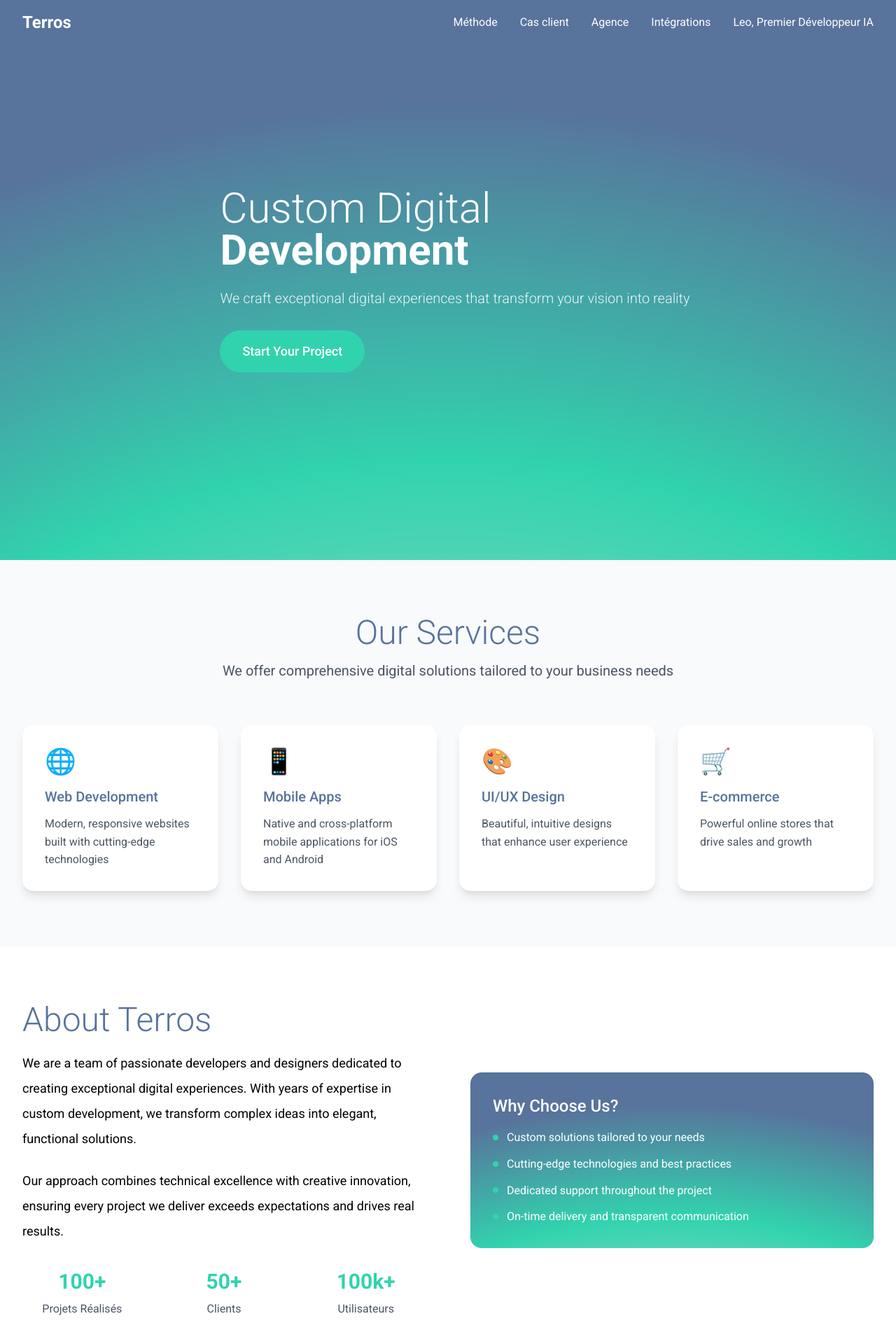
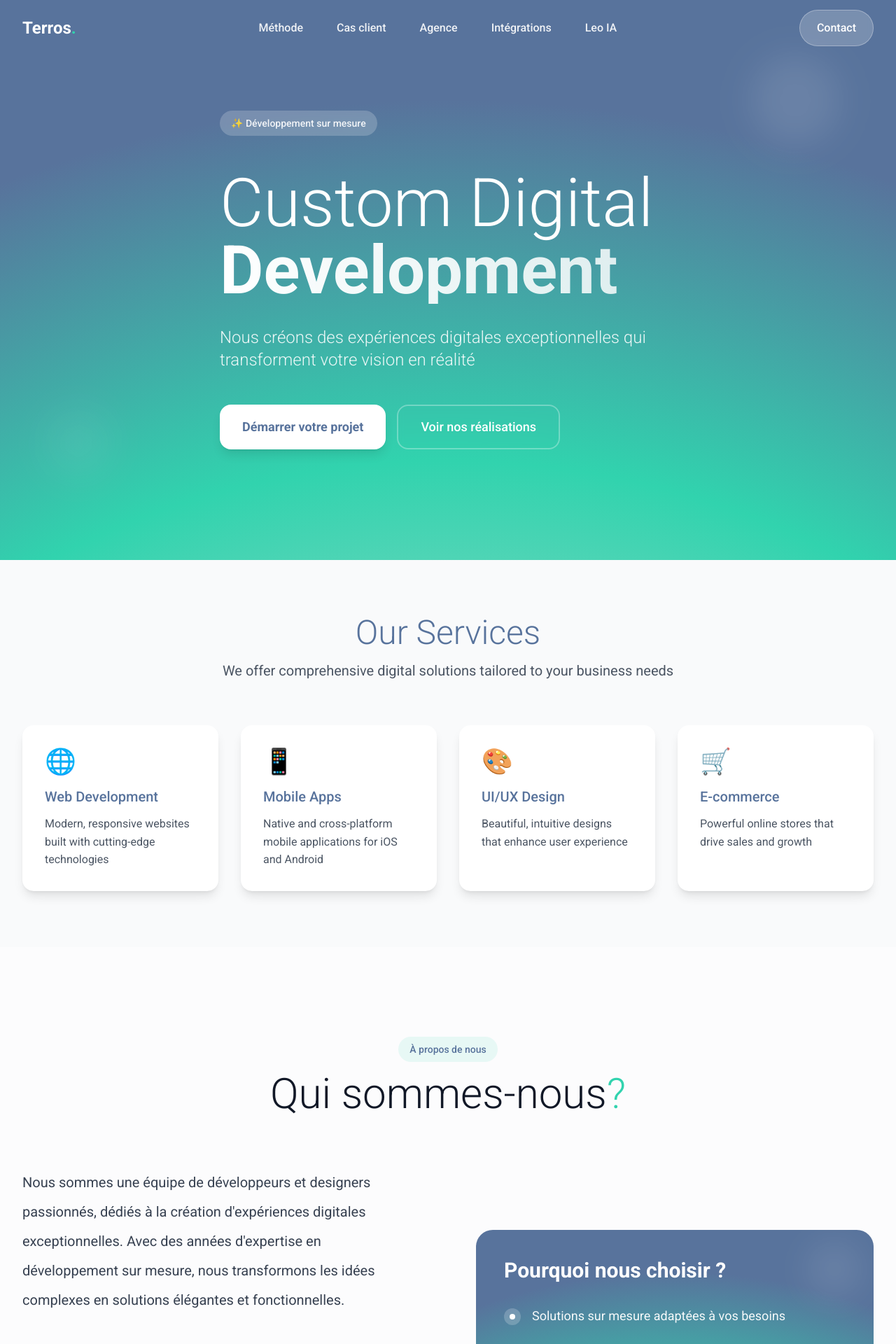
Before and after one commit to charlotteforte/testtest, a React (Vite) app: page / in a window 1280 px wide. Shown: the top 1920 px of the page at 70% size. Built offline with nearby package versions, Linux system fonts and the light colour scheme.

Commit message:
helloleo: feat: upgrade website design with modern, webyansh-inspired layout and animations

```diff
--- a/src/components/About.tsx
+++ b/src/components/About.tsx
@@ -6,23 +6,37 @@ const About = () => {
   const description = useRef<HTMLDivElement>(null)
   const isInView = useInView(description)
 
-  const phrase = "We are a team of passionate developers and designers dedicated to creating exceptional digital experiences. With years of expertise in custom development, we transform complex ideas into elegant, functional solutions."
-  const paragraph = "Our approach combines technical excellence with creative innovation, ensuring every project we deliver exceeds expectations and drives real results."
+  const phrase = "Nous sommes une équipe de développeurs et designers passionnés, dédiés à la création d'expériences digitales exceptionnelles. Avec des années d'expertise en développement sur mesure, nous transformons les idées complexes en solutions élégantes et fonctionnelles."
+  const paragraph = "Notre approche combine excellence technique et innovation créative, garantissant que chaque projet livré dépasse les attentes et génère des résultats concrets."
 
   return (
-    <section id="about" className="py-20 bg-white">
+    <section id="about" className="py-32 bg-gray-50/50">
       <div className="max-w-7xl mx-auto px-4 sm:px-6 lg:px-8">
-        <div className="grid grid-cols-1 lg:grid-cols-2 gap-16 items-center">
+        {/* Section Header */}
+        <motion.div
+          initial={{ opacity: 0, y: 30 }}
+          whileInView={{ opacity: 1, y: 0 }}
+          viewport={{ once: true }}
+          className="text-center mb-20"
+        >
+          <span className="inline-block px-4 py-2 bg-terros-mint/10 text-terros-blue rounded-full text-sm font-medium mb-4">
+            À propos de nous
+          </span>
+          <h2 className="text-5xl md:text-6xl font-light text-gray-900 mb-6">
+            Qui sommes-nous
+            <span className="text-terros-mint">?</span>
+          </h2>
+        </motion.div>
+
+        <div className="grid grid-cols-1 lg:grid-cols-2 gap-20 items-center">
           <motion.div
             ref={description}
             initial={{ opacity: 0, x: -50 }}
             whileInView={{ opacity: 1, x: 0 }}
             viewport={{ once: true }}
+            className="space-y-8"
           >
-            <h2 className="text-4xl md:text-5xl font-light text-terros-blue mb-6">
-              About Terros
-            </h2>
-            <div className="text-lg text-black mb-6">
+            <div className="text-xl text-gray-700 leading-relaxed">
               <p>
                 {phrase.split(" ").map((word: string, index: number) => (
                   <span key={index} className="inline-block overflow-hidden">
@@ -38,7 +52,8 @@ const About = () => {
                 ))}
               </p>
             </div>
-            <div className="text-lg text-black mb-8">
+
+            <div className="text-xl text-gray-700 leading-relaxed">
               <p>
                 {paragraph.split(" ").map((word: string, index: number) => (
                   <span key={index} className="inline-block overflow-hidden">
@@ -54,19 +69,26 @@ const About = () => {
                 ))}
               </p>
             </div>
-            <div className="grid grid-cols-3 gap-8">
-              <div className="text-center">
-                <div className="text-3xl font-bold text-terros-mint mb-2">100+</div>
-                <div className="text-gray-600">Projets Réalisés</div>
-              </div>
-              <div className="text-center">
-                <div className="text-3xl font-bold text-terros-mint mb-2">50+</div>
-                <div className="text-gray-600">Clients</div>
-              </div>
-              <div className="text-center">
-                <div className="text-3xl font-bold text-terros-mint mb-2">100k+</div>
-                <div className="text-gray-600">Utilisateurs</div>
-              </div>
+
+            {/* Stats */}
+            <div className="grid grid-cols-3 gap-8 pt-8">
+              {[
+                { number: "100+", label: "Projets Réalisés" },
+                { number: "50+", label: "Clients" },
+                { number: "100k+", label: "Utilisateurs" }
+              ].map((stat, index) => (
+                <motion.div
+                  key={index}
+                  initial={{ opacity: 0, y: 20 }}
+                  whileInView={{ opacity: 1, y: 0 }}
+                  viewport={{ once: true }}
+                  transition={{ delay: index * 0.1 }}
+                  className="text-center"
+                >
+                  <div className="text-4xl font-bold text-terros-blue mb-2">{stat.number}</div>
+                  <div className="text-gray-600 font-medium">{stat.label}</div>
+                </motion.div>
+              ))}
             </div>
           </motion.div>
 
@@ -76,32 +98,62 @@ const About = () => {
             viewport={{ once: true }}
             className="relative"
           >
+            {/* Main card */}
             <div
-              className="rounded-2xl p-8 text-white"
+              className="rounded-3xl p-10 text-white relative overflow-hidden"
               style={{
                 background: 'radial-gradient(134.26% 206.72% at 50% 224.56%, #7ED7C1 46.6%, #31D3AE 68.83%, #58739C 100%)'
               }}
             >
-              <h3 className="text-2xl font-medium mb-4">Why Choose Us?</h3>
-              <ul className="space-y-3">
-                <li className="flex items-center">
-                  <span className="w-2 h-2 bg-terros-mint rounded-full mr-3"></span>
-                  Custom solutions tailored to your needs
-                </li>
-                <li className="flex items-center">
-                  <span className="w-2 h-2 bg-terros-mint rounded-full mr-3"></span>
-                  Cutting-edge technologies and best practices
-                </li>
-                <li className="flex items-center">
-                  <span className="w-2 h-2 bg-terros-mint rounded-full mr-3"></span>
-                  Dedicated support throughout the project
-                </li>
-                <li className="flex items-center">
-                  <span className="w-2 h-2 bg-terros-mint rounded-full mr-3"></span>
-                  On-time delivery and transparent communication
-                </li>
-              </ul>
+              {/* Floating elements */}
+              <div className="absolute top-4 right-4 w-20 h-20 bg-white/10 rounded-full blur-xl"></div>
+              <div className="absolute bottom-4 left-4 w-16 h-16 bg-white/5 rounded-full blur-xl"></div>
+
+              <div className="relative z-10">
+                <h3 className="text-3xl font-semibold mb-8">Pourquoi nous choisir ?</h3>
+                <div className="space-y-6">
+                  {[
+                    "Solutions sur mesure adaptées à vos besoins",
+                    "Technologies de pointe et meilleures pratiques",
+                    "Support dédié tout au long du projet",
+                    "Livraison ponctuelle et communication transparente"
+                  ].map((item, index) => (
+                    <motion.div
+                      key={index}
+                      initial={{ opacity: 0, x: -20 }}
+                      whileInView={{ opacity: 1, x: 0 }}
+                      viewport={{ once: true }}
+                      transition={{ delay: index * 0.1 }}
+                      className="flex items-start space-x-4"
+                    >
+                      <div className="w-6 h-6 bg-white/20 rounded-full flex items-center justify-center mt-1 flex-shrink-0">
+                        <div className="w-2 h-2 bg-white rounded-full"></div>
+                      </div>
+                      <span className="text-white/95 text-lg leading-relaxed">{item}</span>
+                    </motion.div>
+                  ))}
+                </div>
+              </div>
             </div>
+
+            {/* Floating card */}
+            <motion.div
+              initial={{ opacity: 0, y: 20 }}
+              whileInView={{ opacity: 1, y: 0 }}
+              viewport={{ once: true }}
+              transition={{ delay: 0.3 }}
+              className="absolute -bottom-6 -left-6 bg-white rounded-2xl p-6 shadow-2xl border border-gray-100"
+            >
+              <div className="flex items-center space-x-4">
+                <div className="w-12 h-12 bg-terros-mint/10 rounded-full flex items-center justify-center">
+                  <span className="text-terros-mint text-xl">⚡</span>
+                </div>
+                <div>
+                  <div className="font-semibold text-gray-900">Développement Rapide</div>
+                  <div className="text-gray-600 text-sm">Livraison en 2-4 semaines</div>
+                </div>
+              </div>
+            </motion.div>
           </motion.div>
         </div>
       </div>
--- a/src/components/Header.tsx
+++ b/src/components/Header.tsx
@@ -1,38 +1,81 @@
 import { motion } from 'framer-motion'
-import { useState } from 'react'
+import { useState, useEffect } from 'react'
 
 const Header = () => {
   const [isMenuOpen, setIsMenuOpen] = useState(false)
+  const [scrolled, setScrolled] = useState(false)
+
+  useEffect(() => {
+    const handleScroll = () => {
+      setScrolled(window.scrollY > 50)
+    }
+    window.addEventListener('scroll', handleScroll)
+    return () => window.removeEventListener('scroll', handleScroll)
+  }, [])
 
   return (
     <motion.header
       initial={{ y: -100 }}
       animate={{ y: 0 }}
-      className="fixed top-0 w-full z-50"
+      className={`fixed top-0 w-full z-50 transition-all duration-300 ${
+        scrolled ? 'bg-white/10 backdrop-blur-lg border-b border-white/20' : ''
+      }`}
     >
       <div className="max-w-7xl mx-auto px-4 sm:px-6 lg:px-8">
-        <div className="flex justify-between items-center h-16">
-          <div className="flex-shrink-0">
-            <h1 className="text-2xl font-bold text-white">Terros</h1>
-          </div>
+        <div className="flex justify-between items-center h-20">
+          <motion.div
+            className="flex-shrink-0"
+            whileHover={{ scale: 1.05 }}
+          >
+            <h1 className="text-2xl font-bold text-white">
+              Terros
+              <span className="text-terros-mint">.</span>
+            </h1>
+          </motion.div>
 
-          <nav className="hidden md:block">
-            <div className="ml-10 flex items-baseline space-x-8">
-              <a href="#methode" className="text-white hover:text-terros-mint transition-colors">Méthode</a>
-              <a href="#cas-client" className="text-white hover:text-terros-mint transition-colors">Cas client</a>
-              <a href="#agence" className="text-white hover:text-terros-mint transition-colors">Agence</a>
-              <a href="#integrations" className="text-white hover:text-terros-mint transition-colors">Intégrations</a>
-              <a href="#leo" className="text-white hover:text-terros-mint transition-colors">Leo, Premier Développeur IA</a>
+          <nav className="hidden lg:block">
+            <div className="flex items-center space-x-12">
+              {[
+                { href: "#methode", label: "Méthode" },
+                { href: "#cas-client", label: "Cas client" },
+                { href: "#agence", label: "Agence" },
+                { href: "#integrations", label: "Intégrations" },
+                { href: "#leo", label: "Leo IA" }
+              ].map((item, index) => (
+                <motion.a
+                  key={item.href}
+                  href={item.href}
+                  initial={{ opacity: 0, y: -20 }}
+                  animate={{ opacity: 1, y: 0 }}
+                  transition={{ delay: index * 0.1 }}
+                  className="text-white/90 hover:text-white transition-all duration-300 font-medium relative group"
+                >
+                  {item.label}
+                  <span className="absolute -bottom-1 left-0 w-0 h-0.5 bg-terros-mint transition-all duration-300 group-hover:w-full"></span>
+                </motion.a>
+              ))}
             </div>
           </nav>
 
-          <div className="md:hidden">
+          <motion.button
+            whileHover={{ scale: 1.05 }}
+            whileTap={{ scale: 0.95 }}
+            className="hidden md:block bg-white/20 backdrop-blur-sm text-white px-6 py-3 rounded-full font-medium hover:bg-white/30 transition-all duration-300 border border-white/30"
+          >
+            Contact
+          </motion.button>
+
+          <div className="lg:hidden">
             <button
               onClick={() => setIsMenuOpen(!isMenuOpen)}
-              className="text-white hover:text-terros-mint"
+              className="text-white hover:text-terros-mint transition-colors p-2"
             >
               <svg className="h-6 w-6" fill="none" viewBox="0 0 24 24" stroke="currentColor">
-                <path strokeLinecap="round" strokeLinejoin="round" strokeWidth={2} d="M4 6h16M4 12h16M4 18h16" />
+                {isMenuOpen ? (
+                  <path strokeLinecap="round" strokeLinejoin="round" strokeWidth={2} d="M6 18L18 6M6 6l12 12" />
+                ) : (
+                  <path strokeLinecap="round" strokeLinejoin="round" strokeWidth={2} d="M4 6h16M4 12h16M4 18h16" />
+                )}
               </svg>
             </button>
           </div>
@@ -43,14 +86,29 @@ const Header = () => {
         <motion.div
           initial={{ opacity: 0, y: -20 }}
           animate={{ opacity: 1, y: 0 }}
-          className="md:hidden bg-black/20 backdrop-blur-md"
+          exit={{ opacity: 0, y: -20 }}
+          className="lg:hidden bg-black/40 backdrop-blur-xl border-t border-white/20"
         >
-          <div className="px-2 pt-2 pb-3 space-y-1">
-            <a href="#methode" className="block px-3 py-2 text-white hover:text-terros-mint">Méthode</a>
-            <a href="#cas-client" className="block px-3 py-2 text-white hover:text-terros-mint">Cas client</a>
-            <a href="#agence" className="block px-3 py-2 text-white hover:text-terros-mint">Agence</a>
-            <a href="#integrations" className="block px-3 py-2 text-white hover:text-terros-mint">Intégrations</a>
-            <a href="#leo" className="block px-3 py-2 text-white hover:text-terros-mint">Leo, Premier Développeur IA</a>
+          <div className="px-4 pt-4 pb-6 space-y-3">
+            {[
+              { href: "#methode", label: "Méthode" },
+              { href: "#cas-client", label: "Cas client" },
+              { href: "#agence", label: "Agence" },
+              { href: "#integrations", label: "Intégrations" },
+              { href: "#leo", label: "Leo, Premier Développeur IA" }
+            ].map((item, index) => (
+              <motion.a
+                key={item.href}
+                href={item.href}
+                initial={{ opacity: 0, x: -20 }}
+                animate={{ opacity: 1, x: 0 }}
+                transition={{ delay: index * 0.1 }}
+                className="block px-4 py-3 text-white hover:text-terros-mint hover:bg-white/10 rounded-xl transition-all duration-300"
+                onClick={() => setIsMenuOpen(false)}
+              >
+                {item.label}
+              </motion.a>
+            ))}
           </div>
         </motion.div>
       )}
--- a/src/components/Hero.tsx
+++ b/src/components/Hero.tsx
@@ -4,33 +4,106 @@ const Hero = () => {
   return (
     <section
       id="home"
-      className="min-h-screen flex items-center justify-center"
+      className="min-h-screen flex items-center justify-center relative overflow-hidden"
       style={{
         background: 'radial-gradient(134.26% 206.72% at 50% 224.56%, #7ED7C1 46.6%, #31D3AE 68.83%, #58739C 100%)'
       }}
     >
-      <div className="max-w-7xl mx-auto px-4 sm:px-6 lg:px-8">
+      {/* Floating elements for visual interest */}
+      <div className="absolute inset-0 overflow-hidden">
+        <motion.div
+          animate={{
+            y: [0, -20, 0],
+            rotate: [0, 5, 0]
+          }}
+          transition={{
+            duration: 6,
+            repeat: Infinity,
+            ease: "easeInOut"
+          }}
+          className="absolute top-20 right-20 w-32 h-32 bg-white/10 rounded-full blur-xl"
+        />
+        <motion.div
+          animate={{
+            y: [0, 30, 0],
+            rotate: [0, -5, 0]
+          }}
+          transition={{
+            duration: 8,
+            repeat: Infinity,
+            ease: "easeInOut"
+          }}
+          className="absolute bottom-32 left-16 w-24 h-24 bg-white/5 rounded-full blur-xl"
+        />
+      </div>
+
+      <div className="max-w-7xl mx-auto px-4 sm:px-6 lg:px-8 relative z-10">
         <motion.div
           initial={{ opacity: 0, y: 50 }}
           animate={{ opacity: 1, y: 0 }}
           transition={{ duration: 0.8 }}
           className="text-left pl-5"
         >
-          <h1 className="text-4xl md:text-6xl font-light text-white mb-6">
-            Custom Digital
-            <br />
-            <span className="font-bold">Development</span>
+          <motion.div
+            initial={{ opacity: 0, y: 30 }}
+            animate={{ opacity: 1, y: 0 }}
+            transition={{ duration: 0.6, delay: 0.2 }}
+            className="mb-6"
+          >
+            <span className="inline-block px-4 py-2 bg-white/20 backdrop-blur-sm rounded-full text-white/90 text-sm font-medium mb-6">
+              ✨ Développement sur mesure
+            </span>
+          </motion.div>
+
+          <h1 className="text-5xl md:text-7xl lg:text-8xl font-light text-white mb-8 leading-tight">
+            <motion.span
+              initial={{ opacity: 0, y: 30 }}
+              animate={{ opacity: 1, y: 0 }}
+              transition={{ duration: 0.6, delay: 0.3 }}
+              className="block"
+            >
+              Custom Digital
+            </motion.span>
+            <motion.span
+              initial={{ opacity: 0, y: 30 }}
+              animate={{ opacity: 1, y: 0 }}
+              transition={{ duration: 0.6, delay: 0.4 }}
+              className="block font-bold bg-gradient-to-r from-white to-white/80 bg-clip-text text-transparent"
+            >
+              Development
+            </motion.span>
           </h1>
-          <p className="text-lg md:text-xl text-white/90 mb-8 max-w-3xl font-light">
-            We craft exceptional digital experiences that transform your vision into reality
-          </p>
-          <motion.button
-            whileHover={{ scale: 1.05 }}
-            whileTap={{ scale: 0.95 }}
-            className="bg-terros-mint text-white px-8 py-4 rounded-full text-lg font-medium hover:bg-terros-mint/90 transition-colors"
+
+          <motion.p
+            initial={{ opacity: 0, y: 30 }}
+            animate={{ opacity: 1, y: 0 }}
+            transition={{ duration: 0.6, delay: 0.5 }}
+            className="text-xl md:text-2xl text-white/90 mb-12 max-w-2xl font-light leading-relaxed"
           >
-            Start Your Project
-          </motion.button>
+            Nous créons des expériences digitales exceptionnelles qui transforment votre vision en réalité
+          </motion.p>
+
+          <motion.div
+            initial={{ opacity: 0, y: 30 }}
+            animate={{ opacity: 1, y: 0 }}
+            transition={{ duration: 0.6, delay: 0.6 }}
+            className="flex flex-col sm:flex-row gap-4"
+          >
+            <motion.button
+              whileHover={{ scale: 1.02, y: -2 }}
+              whileTap={{ scale: 0.98 }}
+              className="bg-white text-terros-blue px-8 py-4 rounded-2xl text-lg font-semibold hover:bg-white/90 transition-all duration-300 shadow-lg hover:shadow-xl"
+            >
+              Démarrer votre projet
+            </motion.button>
+            <motion.button
+              whileHover={{ scale: 1.02, y: -2 }}
+              whileTap={{ scale: 0.98 }}
+              className="border-2 border-white/30 text-white px-8 py-4 rounded-2xl text-lg font-medium hover:bg-white/10 transition-all duration-300 backdrop-blur-sm"
+            >
+              Voir nos réalisations
+            </motion.button>
+          </motion.div>
         </motion.div>
       </div>
     </section>
```
